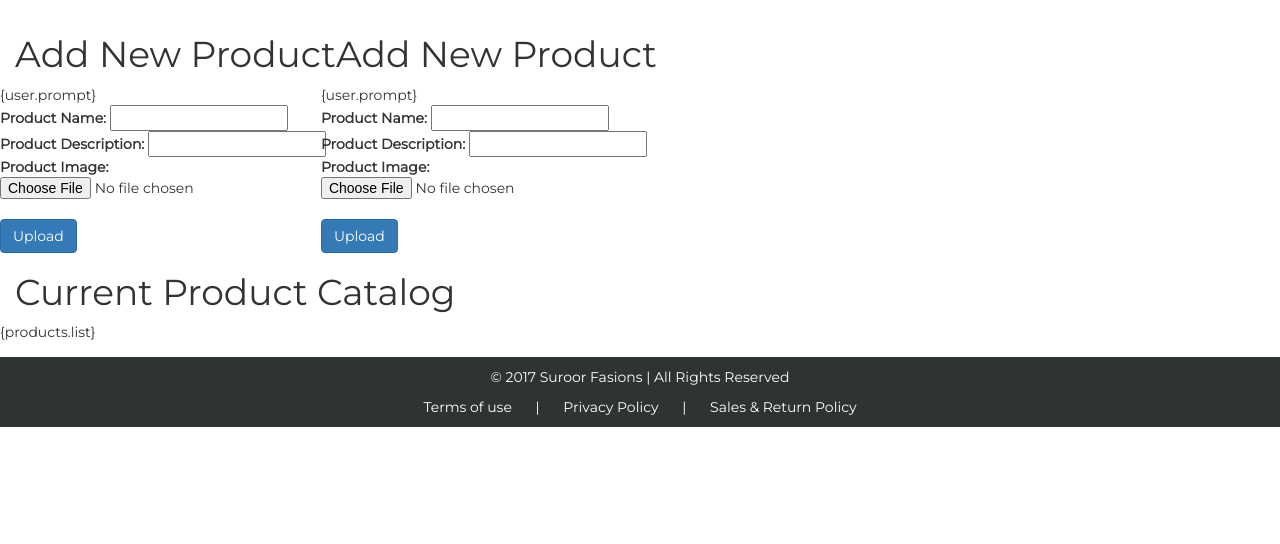
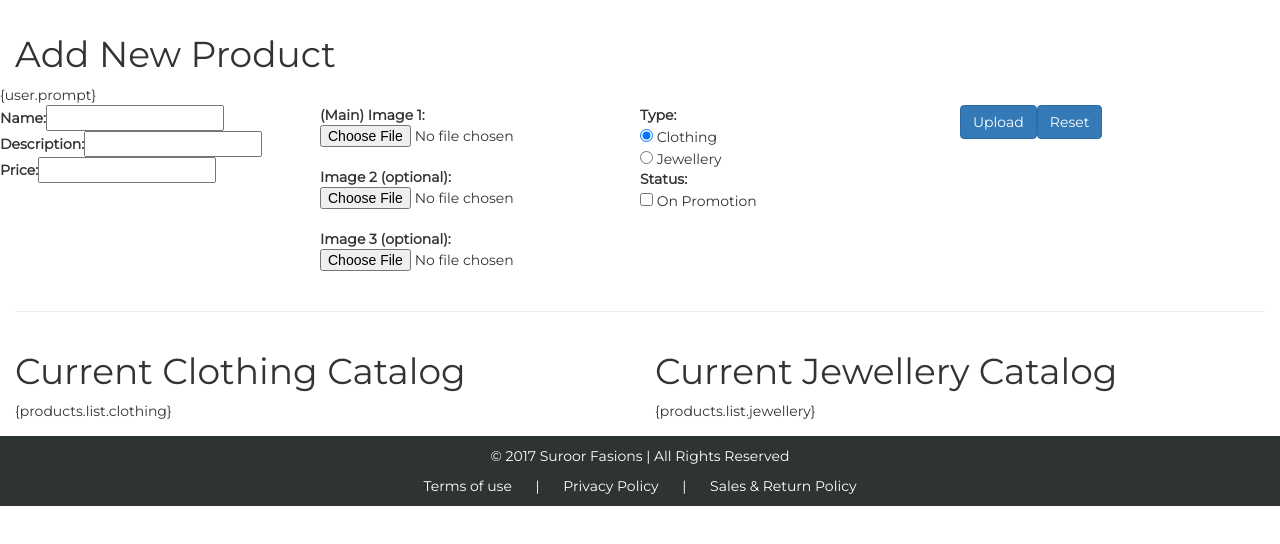
Before and after one commit to wharfstreetconsultancy/beyond-test, a website: page webapp-productmanagement/index.html in a window 1280 px wide. Shown: the part 150-694 px from the top of the page. Drawn offline with nearby package versions, Linux system fonts and the light colour scheme; files that its build step writes are made by us from their sources; files whose address does not match are found by name.

Commit message:
Added some product details.

```diff
--- a/webapp-productmanagement/index.html
+++ b/webapp-productmanagement/index.html
@@ -44,57 +44,60 @@
     <!---------------------------Body ------------------------->
     <div class="body">
         <!-- Title -->
-<table><tr><td>
         <div class="row">
-            <form action="/" method="POST" enctype="multipart/form-data">
+            <form id="product_form" action="/" method="POST" enctype="multipart/form-data">
                 <div class="col-lg-12">
                     <h1>Add New Product</h1>
                 </div>
                 <div class="caption">
                     {user.prompt}<br>
                 </div>
+<table width="100%"><tr><td align="left" valign="top" width="25%">
                 <div class="caption">
-                    <b>Product Name:</b> <input type="text" name="product_name"><br>
+                    <b>Name:</b><input type="text" name="name"><br>
                 </div>
                 <div class="caption">
-                    <b>Product Description:</b> <input type="text" name="product_description"><br>
+                    <b>Description:</b><input type="text" name="description"><br>
                 </div>
                 <div class="caption">
-                    <b>Product Image:</b> <input type="file" name="filetoupload" size="50" /><br>
+                    <b>Price:</b><input type="text" name="price"><br>
                 </div>
-                <input type="submit" class="btn btn-primary" value="Upload">
+</td><td align="left" valign="top" width="25%">
+                <div class="caption">
+                    <b>(Main) Image 1:</b><input type="file" name="filetoupload" size="50" /><br>
+                    <b>Image 2 (optional):</b><input type="file" name="" size="50" /><br>
+                    <b>Image 3 (optional):</b><input type="file" name="" size="50" /><br>
+                </div>
+</td><td align="left" valign="top" width="25%">
+                <div class="caption">
+                    <b>Type:</b><br>
+                    <input type="radio" name="type" value="CLOTHING" checked> Clothing<br>
+                    <input type="radio" name="type" value="JEWELLERY"> Jewellery<br>
+                </div>
+                <div class="caption">
+                    <b>Status:</b><br>
+                    <input type="checkbox" name="promoted" value="true"> On Promotion<br>
+                </div>
+</td><td align="left" valign="top" width="25%">
+                <div class="caption">
+                    <input type="submit" class="btn btn-primary" value="Upload"><input type="reset" class="btn btn-primary" value="Reset"><br>
+                </div>
+</td></tr></table>
             </form>
         </div>
-</td><td>
+        <hr>
         <div class="row">
-            <form action="/product" method="POST" enctype="multipart/form-data">
-                <div class="col-lg-12">
-                    <h1>Add New Product</h1>
-                </div>
-                <div class="caption">
-                    {user.prompt}<br>
-                </div>
-                <div class="caption">
-                    <b>Product Name:</b> <input type="text" name="product_name"><br>
-                </div>
-                <div class="caption">
-                    <b>Product Description:</b> <input type="text" name="product_description"><br>
-                </div>
-                <div class="caption">
-                    <b>Product Image:</b> <input type="file" name="filetoupload" size="50" /><br>
-                </div>
-                <input type="submit" class="btn btn-primary" value="Upload">
-            </form>
-        </div>
-</td></tr></table
-        <hr/>
-        <div class="row">
+<table width="100%"><tr><td align="left" valign="top" width="50%">
             <div class="col-lg-12">
-                <h1>Current Product Catalog</h1>
+                <h1>Current Clothing Catalog</h1>
+                {products.list.clothing}
             </div>
-            <!-- build:productsList -->
-            {products.list}
-            <!-- endbuild -->
+</td><td align="left" valign="top" width="50%">
+            <div class="col-lg-12">
+                <h1>Current Jewellery Catalog</h1>
+                {products.list.jewellery}
+            </div>
+</td></tr></table>
         </div>
     </div>
 
```
Also changed, not shown: webapp-productmanagement/server.js (+55 -35 lines).
